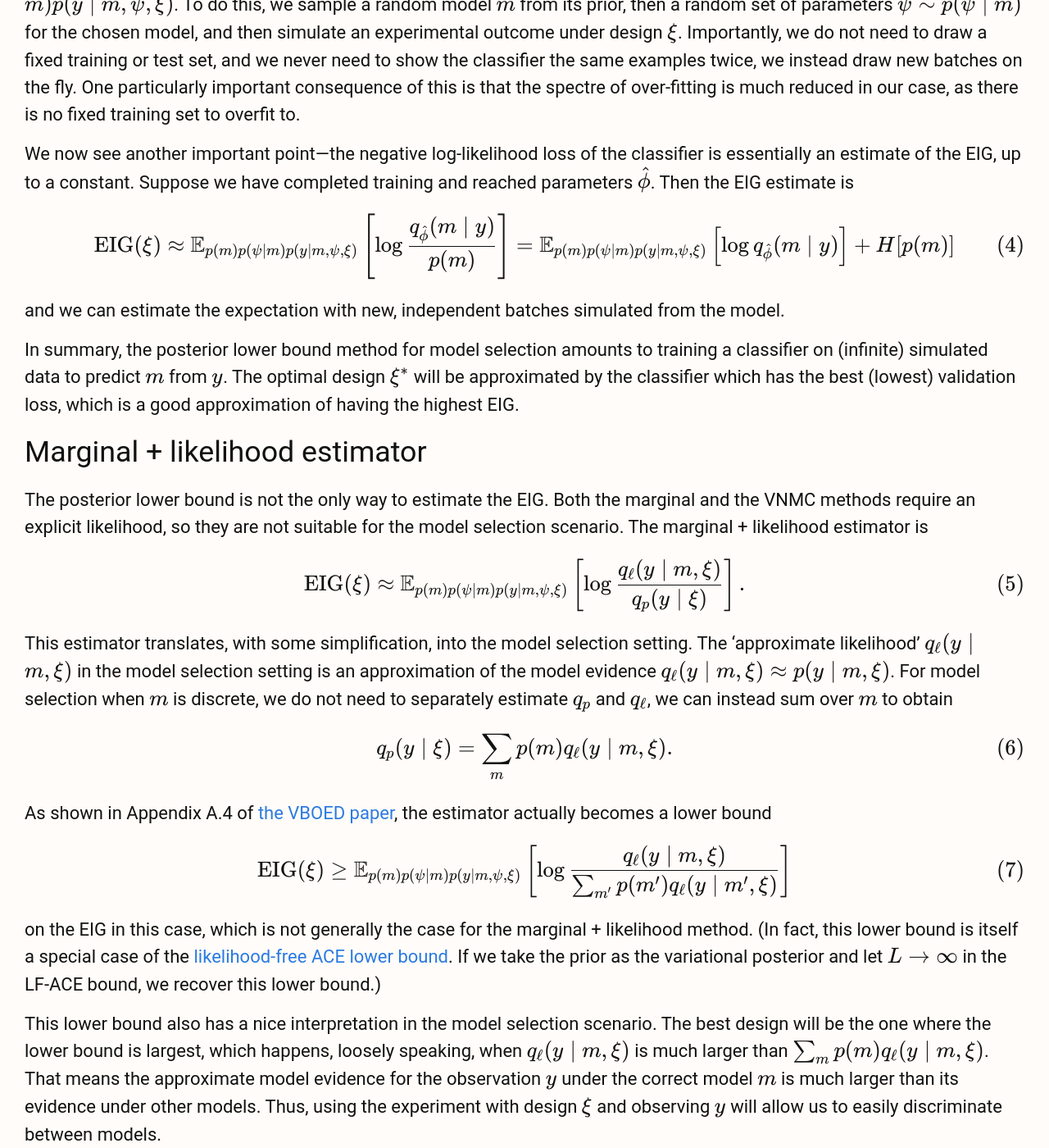
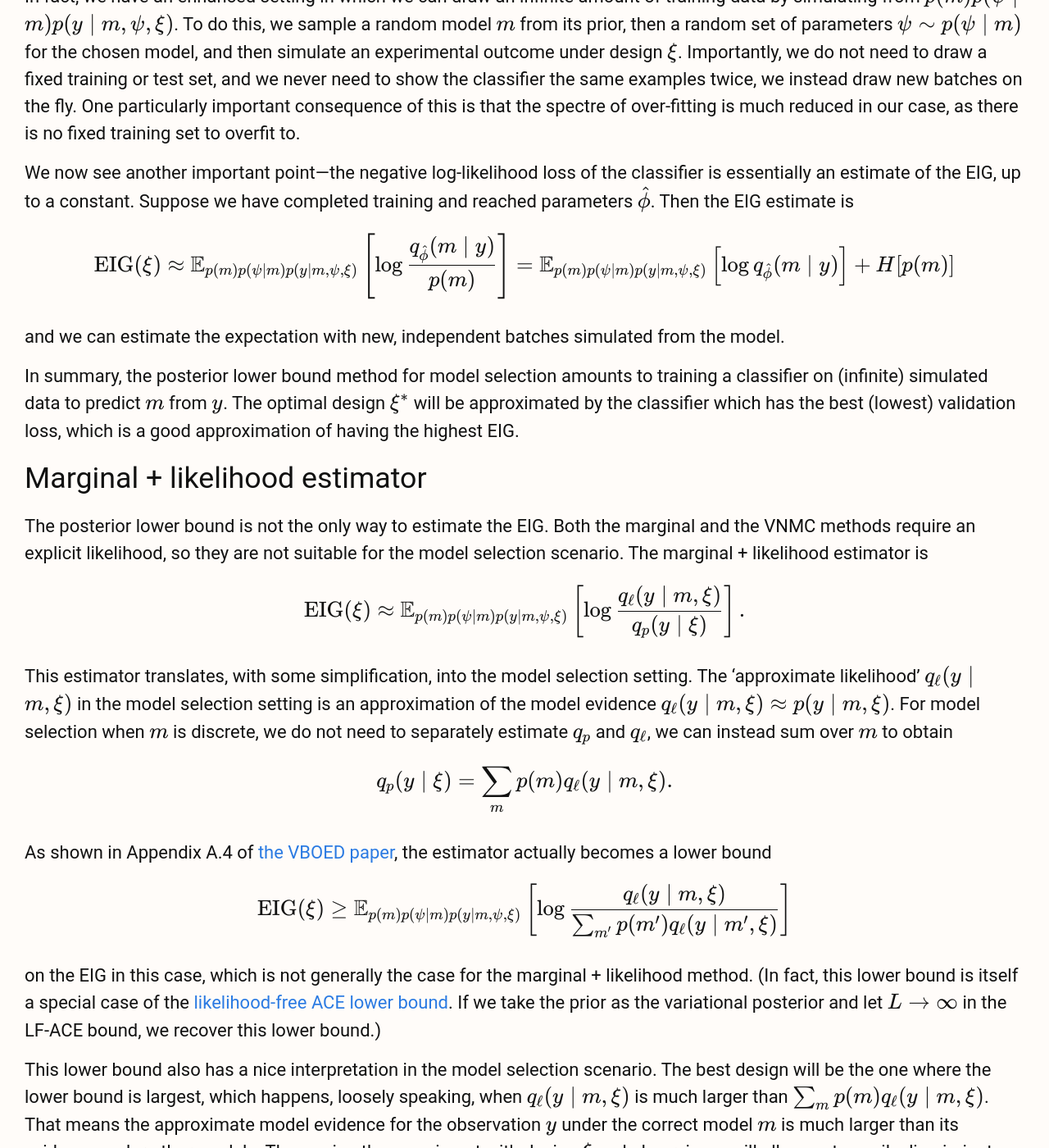
Before and after one commit to ae-foster/ae-foster.github.io, a Jekyll site: the page built from _posts/2022-04-14-bed-model-selection.markdown, in a window 1280 px wide and 1400 px high, scrolled down 2752 px. Shown: the whole window at 82% size. Built offline with Jekyll 4.4.1, drawn with Linux system fonts in a browser that asks for light colours; nearby versions of some CDN libraries; some of the changed text lies outside the part shown.

Commit message:
equation->aligned

```diff
--- a/_posts/2022-04-14-bed-model-selection.markdown
+++ b/_posts/2022-04-14-bed-model-selection.markdown
@@ -48,9 +48,9 @@ The simplest bound is the posterior lower bound  (also called the Barber--Agakov
 With the variables we have in this model, the bound would be expressed as
 
 $$
-\begin{equation}
+\begin{aligned}
 \mathbb{E}_{p(m)p(\psi\mid m)p(y\mid m,\psi,\xi)}\left[ \log \frac{p(m\mid y,\xi)}{p(m)} \right] \ge \mathbb{E}_{p(m)p(\psi\mid m)p(y\mid m,\psi,\xi)}\left[ \log \frac{q_\phi(m\mid y)}{p(m)} \right].
-\end{equation}
+\end{aligned}
 $$
 
 The new term $$q_\phi(m\mid y,\xi)$$ is the *amortised approximate posterior* with variational parameters $$\phi$$.
@@ -67,18 +67,18 @@ How should this classifier be trained?
 In general, our original paper, we proposed training $$q_\phi$$ by gradient descent to maximise the lower bound with respect to $$\phi$$
 
 $$
-\begin{equation}
+\begin{aligned}
 \phi^* = \text{argmax}_\phi \mathbb{E}_{p(m)p(\psi\mid m)p(y\mid m,\psi,\xi)}\left[ \log \frac{q_\phi(m\mid y)}{p(m)} \right]
-\end{equation}
+\end{aligned}
 $$
 
 In model selection, training $$\phi$$ simply means training the parameters of the classifier.
 Maximising the posterior lower bound is equivalent to simply maximising the expected log likelihood under $$q$$, i.e.
 
 $$
-\begin{equation}
+\begin{aligned}
 \phi^* = \argmax_\phi \mathbb{E}_{p(m)p(\psi\mid m)p(y\mid m,\psi,\xi)}\left[ \log q_\phi(m\mid y) \right].
-\end{equation}
+\end{aligned}
 $$
 
 This is true because $$p(m)$$ has no dependence on $$\phi$$.
@@ -95,9 +95,9 @@ Suppose we have completed training and reached parameters $$\hat{\phi}$$.
 Then the EIG estimate is
 
 $$
-\begin{equation}
+\begin{aligned}
 \text{EIG}(\xi) \approx \mathbb{E}_{p(m)p(\psi\mid m)p(y\mid m,\psi,\xi)}\left[ \log \frac{q_{\hat{\phi}}(m\mid y)}{p(m)} \right] = \mathbb{E}_{p(m)p(\psi\mid m)p(y\mid m,\psi,\xi)}\left[ \log q_{\hat{\phi}}(m\mid y) \right] + H[p(m)]
-\end{equation}
+\end{aligned}
 $$
 
 and we can estimate the expectation with new, independent batches simulated from the model.
@@ -111,9 +111,9 @@ Both the marginal and the VNMC methods require an explicit likelihood, so they a
 The marginal + likelihood estimator is
 
 $$
-\begin{equation}
+\begin{aligned}
 \text{EIG}(\xi) \approx \mathbb{E}_{p(m)p(\psi\mid m)p(y\mid m,\psi,\xi)}\left[ \log \frac{q_\ell(y\mid m,\xi)}{q_p(y\mid \xi)} \right].
-\end{equation}
+\end{aligned}
 $$
 
 This estimator translates, with some simplification, into the model selection setting.
@@ -121,17 +121,17 @@ The 'approximate likelihood' $$q_\ell(y\mid m,\xi)$$ in the model selection sett
 For model selection when $$m$$ is discrete, we do not need to separately estimate $$q_p$$ and $$q_\ell$$, we can instead sum over $$m$$ to obtain
 
 $$
-\begin{equation}
+\begin{aligned}
 q_p(y\mid \xi) = \sum_m p(m) q_\ell(y\mid m,\xi).
-\end{equation}
+\end{aligned}
 $$
 
 As shown in Appendix A.4 of [the VBOED paper](https://arxiv.org/abs/1903.05480), the estimator actually becomes a lower bound
 
 $$
-\begin{equation}
+\begin{aligned}
 \text{EIG}(\xi) \ge \mathbb{E}_{p(m)p(\psi\mid m)p(y\mid m,\psi,\xi)}\left[ \log \frac{q_\ell(y\mid m,\xi)}{\sum_{m'} p(m') q_\ell(y\mid m'	,\xi)} \right]
-\end{equation}
+\end{aligned}
 $$
 
 on the EIG in this case, which is not generally the case for the marginal + likelihood method.
@@ -162,9 +162,9 @@ Recall that, for the posterior bound, we are training a classifier to predict $$
 We have
 
 $$
-\begin{equation}
+\begin{aligned}
 \text{EIG}(\xi) \ge \mathbb{E}_{p(m)p(\psi\mid m)p(y\mid m,\psi,\xi)}\left[ \log q_\phi(m\mid y) \right] + H[p(m)]
-\end{equation}
+\end{aligned}
 $$
 
 where $$q_\phi$$ is the classifier.
@@ -174,17 +174,17 @@ Rather than training separate classifiers with different designs $$\xi$$, the st
 To explicitly write down the $$\xi$$ gradient here, let's assume that we do have $$y = g(m,\psi,\xi,\epsilon)$$, so we can write
 
 $$
-\begin{equation}
+\begin{aligned}
 \mathcal{L}(\xi,\phi) = \mathbb{E}_{p(m)p(\psi\mid m)p(\epsilon)}\left[ \log q_\phi(m\mid g(m,\psi,\xi,\epsilon)) \right] + H[p(m)].
-\end{equation}
+\end{aligned}
 $$
 
 In this form, the $$\xi$$ gradient can be simply calculated as
 
 $$
-\begin{equation}
+\begin{aligned}
 \frac{\partial \mathcal{L}}{\partial \xi} = \mathbb{E}_{p(m)p(\psi\mid m)p(\epsilon)}\left[ \left.\frac{\partial \log q_\phi}{\partial y}\right\vert_{m,g(m,\psi,\xi,\epsilon)}\left.\frac{\partial g}{\partial \xi}\right\vert_{m,\psi,\xi,\epsilon} \right].
-\end{equation}
+\end{aligned}
 $$
 
 The beauty of modern auto-diff frameworks, of course, means that we do not even need to calculate this explicitly ourselves.
```
